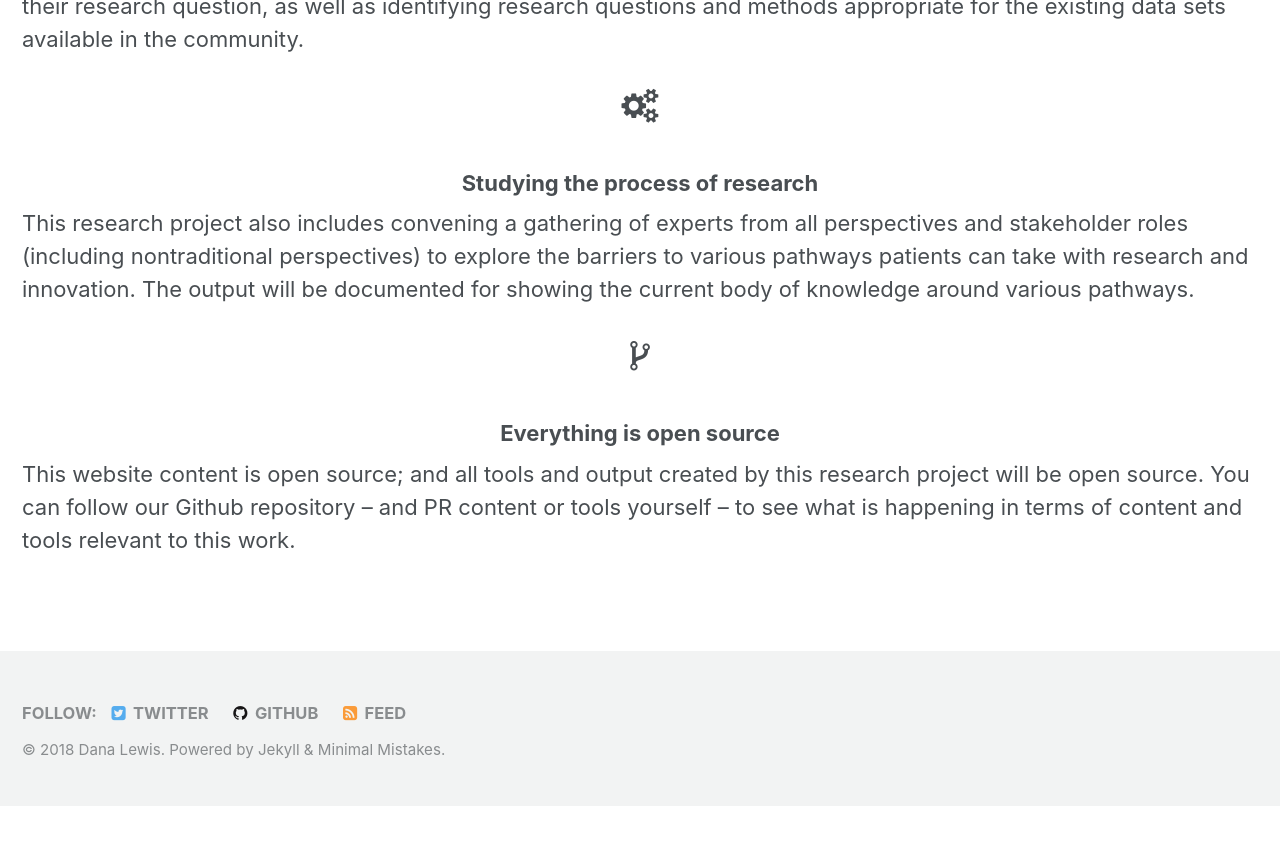
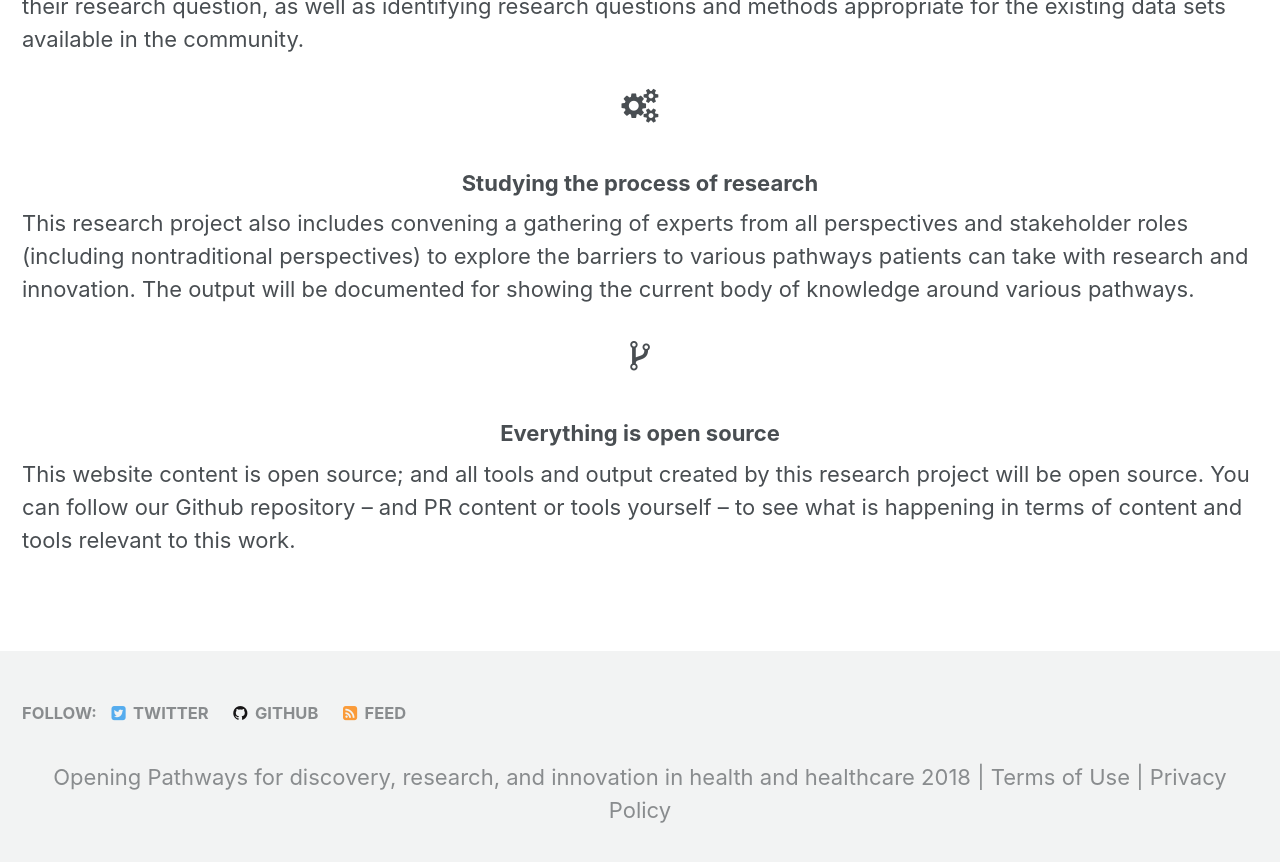
Before and after one commit to danamlewis/research, a Jekyll site: the page built from index.html, in a window 1280 px wide and 900 px high, scrolled down 806 px. Shown: the top 862 px of the window. Built offline with Jekyll 4.4.1, drawn with Linux system fonts in a browser that asks for light colours; the list of posts is cut into pages by our own code; before the commit the page ends 1612 px from its top, so only the background shows below that.

Commit message:
Tweak footer

```diff
--- a/_includes/footer.html
+++ b/_includes/footer.html
@@ -22,4 +22,8 @@
   </ul>
 </div>
 
-<div class="page__footer-copyright">&copy; {{ site.time | date: '%Y' }} {{ site.name | default: site.title }}. {{ site.data.ui-text[site.locale].powered_by | default: "Powered by" }} <a href="http://jekyllrb.com" rel="nofollow">Jekyll</a> &amp; <a href="https://mademistakes.com/work/minimal-mistakes-jekyll-theme/" rel="nofollow">Minimal Mistakes</a>.</div>
+        <p class="text-center">
+            Opening Pathways for discovery, research, and innovation in health and healthcare {{ site.time | date: '%Y' }} |
+            Terms of Use |
+            Privacy Policy
+        </p>
```
